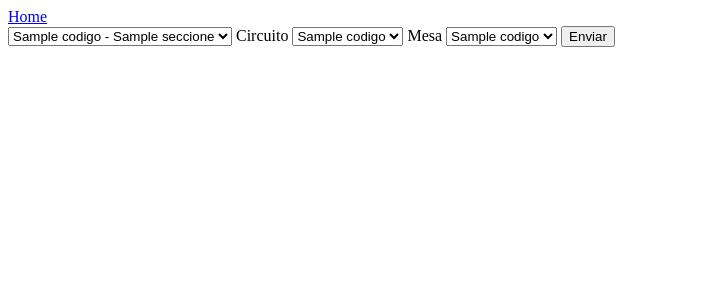
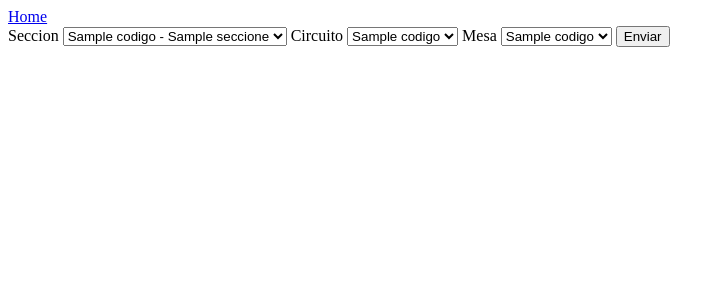
Before and after one commit to SebaRaimondi/ParcialProyecto, a PHP site: template View/Conteo/Index.twig in a window 1280 px wide. Shown: the top 300 px of the page, without its empty margins (0-725 px from the left). Run offline with PHP 8.4, Linux system fonts and the light colour scheme; the template is opened without the code that fills it: most values are stand-ins (such as "Sample title", 1, 10 or a date in 2020); some libraries are stand-ins or nearby versions.

Commit message:
fix label?

```diff
--- a/View/Conteo/Index.twig
+++ b/View/Conteo/Index.twig
@@ -3,8 +3,8 @@
 {% block body %}
   <a href="index.php">Home</a>
   <form class="form" action="index.php?controller=conteo&action=conteo" method="post">
+    <label for="seccion">Seccion</label>
     <select id="seccion" class="select" name="seccion">
-      <label for="seccion">Seccion</label>
       {% for seccion in secciones %}
         <option value="{{ seccion.codigo }}">{{ seccion.codigo }} - {{ seccion.nombre }}</option>
       {% endfor %}
```
